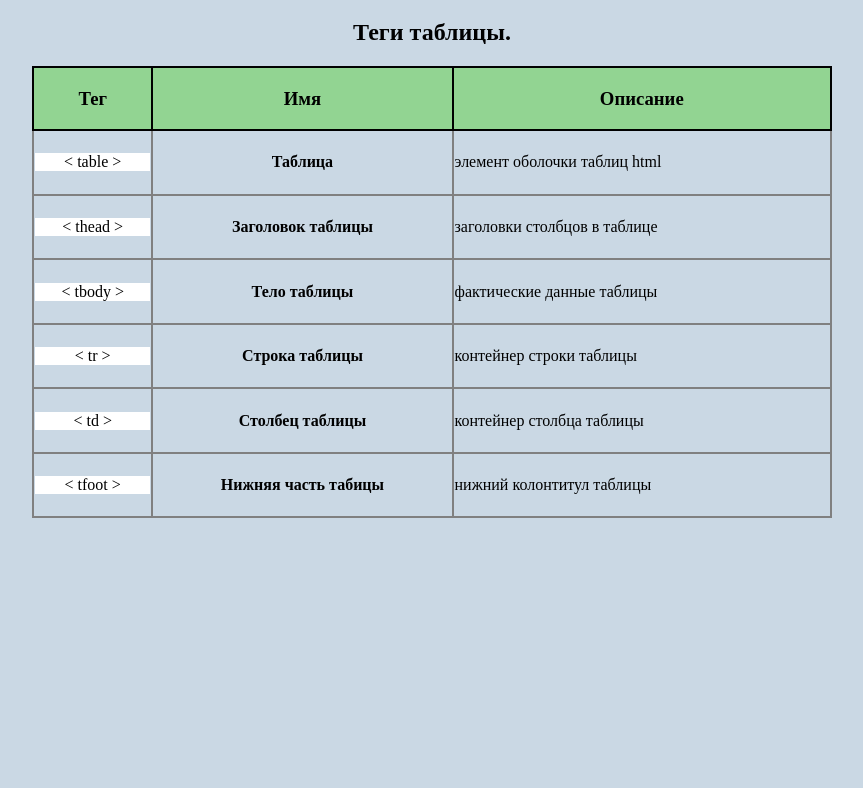
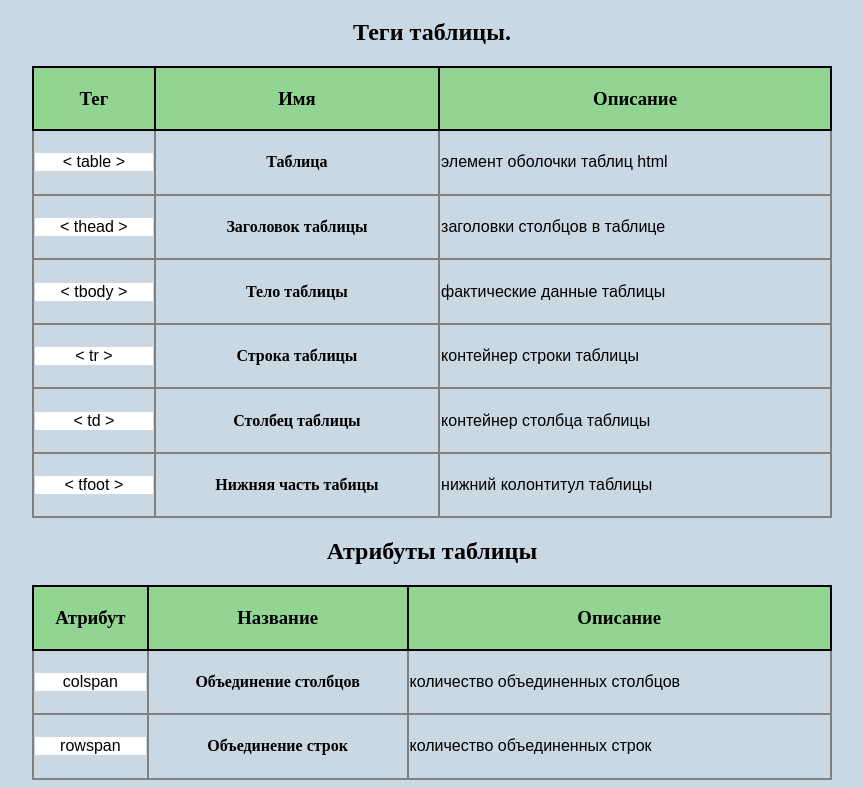
Before and after one commit to Alexey-first/html-table-reference, a plain HTML site: page index.html in a window 1280 px wide. Shown: the part 61-849 px from the top of the page, without its empty margins (208-1071 px from the left). Before the commit the page ends 800 px from the top, so only its background shows below. Drawn offline with Linux system fonts and the light colour scheme.

Commit message:
add new table

```diff
--- a/css/style.css
+++ b/css/style.css
@@ -28,6 +28,7 @@ th {
 }
 p {
     text-align:justify;
+    font-family: Arial, Helvetica, sans-serif;
 }
 .center {
     background-color: white;
--- a/index.html
+++ b/index.html
@@ -93,5 +93,45 @@
                 </tbody>
             </table>
         </div>
+        <h2>Атрибуты таблицы</h2>
+        <div>
+            <table>
+                <thead>
+                    <tr>
+                        <th>
+                            <h3>Атрибут</h3>
+                        </th>
+                        <th>
+                            <h3>Название</h3>
+                        </th>
+                        <th>
+                            <h3>Описание</h3>
+                        </th>
+                    </tr>
+                </thead>
+                <tbody>
+                    <tr>
+                        <td>
+                            <p class="center">colspan</p>
+                        </td>
+                        <td>
+                            <h4>Объединение столбцов</h4>
+                        </td>
+                        <td>
+                            <p>количество объединенных столбцов</p>
+                        </td>
+                    </tr>
+                    <tr>
+                        <td>
+                            <p class="center">rowspan</p>
+                        </td>
+                        <td>
+                            <h4>Объединение строк</h4>
+                        </td>
+                        <td> <p>количество объединенных строк</p></td>
+                    </tr>
+                </tbody>
+            </table>
+        </div>
     </body>
 </html>
```
